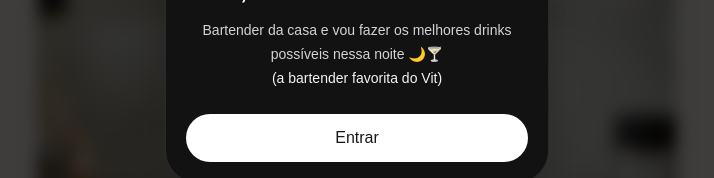
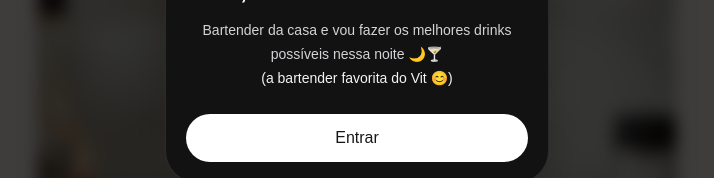
Before and after one commit to VitielloL/escuta-drinks, a Next.js app: page / in a window 1280 px wide. Shown: the part 409-587 px from the top of the page, without its empty margins (283-997 px from the left). Built offline with nearby package versions, Linux system fonts and the light colour scheme.

Commit message:
update 7

```diff
--- a/app/page.tsx
+++ b/app/page.tsx
@@ -74,7 +74,7 @@ export default function Home() {
 
             <p className="mt-3 text-sm leading-6 text-zinc-300">
               Bartender da casa e vou fazer os melhores drinks possíveis nessa noite 🌙🍸 <br />
-              <span className="font-medium text-zinc-100">(a bartender favorita do Vit)</span>
+              <span className="font-medium text-zinc-100">(a bartender favorita do Vit 😊)</span>
             </p>
 
             <button
```
